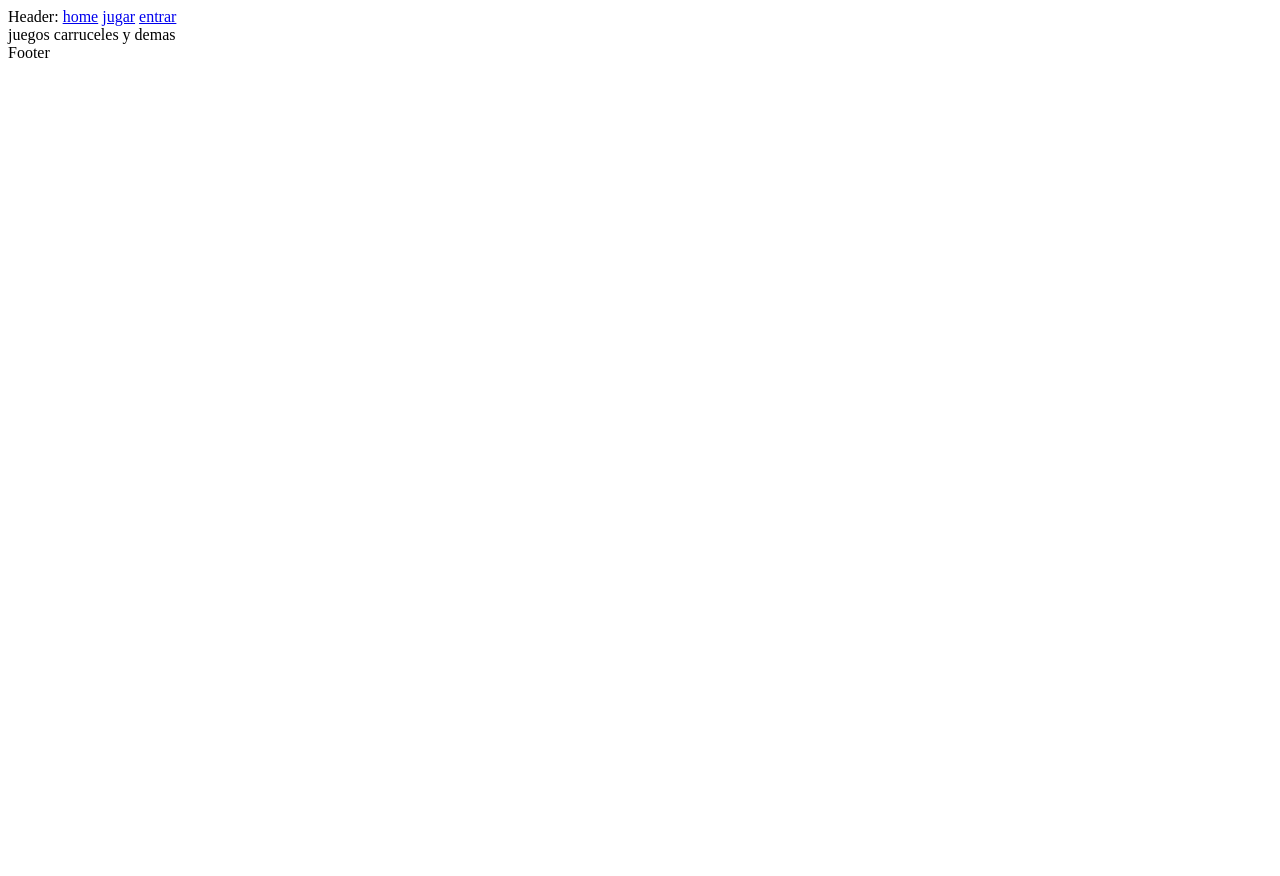
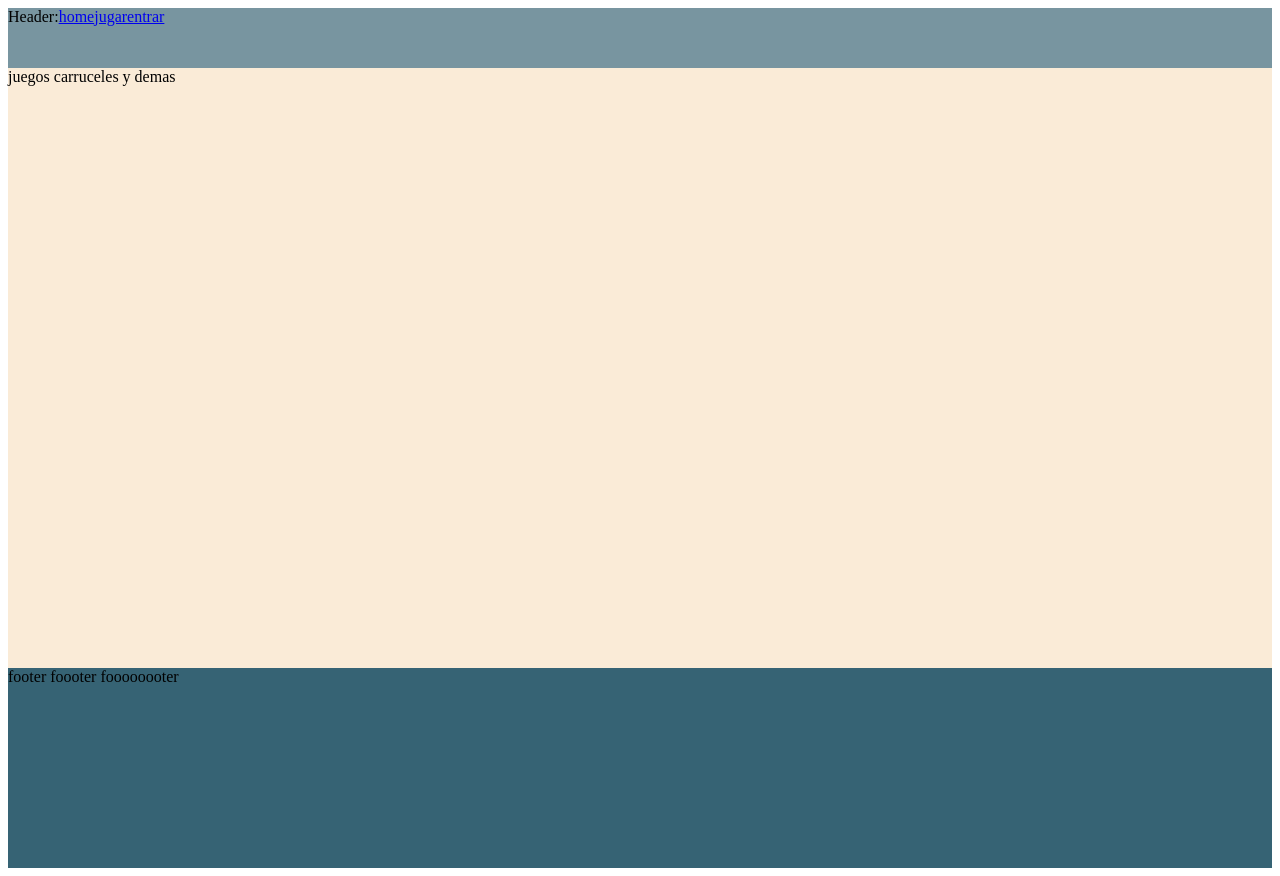
Before and after one commit to braianricci/interfaces, a plain HTML site: page tpe2/index.html in a window 1280 px wide. Before the commit the page ends 800 px from the top, so only its background shows below. Drawn offline with Linux system fonts and the light colour scheme.

Commit message:
nico's house

```diff
--- a/tpe2/css/style.css
+++ b/tpe2/css/style.css
@@ -16,10 +16,33 @@
 }
 
 @keyframes spin {
-    0% { transform: rotate(0deg); }
-    100% { transform: rotate(360deg); }
+    0% {
+        transform: rotate(0deg);
+    }
+
+    100% {
+        transform: rotate(360deg);
+    }
 }
 
 .show-loader {
     display: block;
 }
+
+.header {
+    display: flex;
+    height: 60px;
+    background-color: var(--lightblue);
+}
+
+.content {
+    display: flex;
+    height: 600px;
+    background-color: antiquewhite;
+}
+
+.footer {
+    display: flex;
+    height: 200px;
+    background-color: var(--darkblue);
+}
--- a/tpe2/home.html
+++ b/tpe2/home.html
@@ -1 +1 @@
-<section>juegos carruceles y demas</section>
+<section class="content">juegos carruceles y demas</section>
--- a/tpe2/index.html
+++ b/tpe2/index.html
@@ -10,25 +10,32 @@
 
         <!--╔══════━━━━━━────── • HEADER • ──────━━━━━━══════╗-->
         <header id="header">
-            <div>
+            <nav class="header">
                 Header:
                 <a id="index" class="link" href="home.html">home</a>
                 <a class="link" href="game.html">jugar</a>
                 <a class="link" href="login.html">entrar</a>
-            </div>
+            </nav>
 		</header>
 
         <!--╔══════━━━━━━────── • SIDEBAR • ──────━━━━━━══════╗-->
 		<aside id="sidebar"></aside>
 
         <!--╔══════━━━━━━────── • CONTENT • ──────━━━━━━══════╗-->
-		<main id="content"></main>
+		<main id="content">
+            <div id="banner"></div>
+            <div id="carruceles"></div>
+        </main>
 
         <!--╔══════━━━━━━────── • LOADER • ──────━━━━━━══════╗-->
 		<div id="loader" class="loader"></div>
 
         <!--╔══════━━━━━━────── • FAT FOOTER • ──────━━━━━━══════╗-->
-		<footer id="footer">Footer</footer>
+		<footer id="footer">
+            <div class="footer">
+                footer foooter foooooooter
+            </div>
+        </footer>
 
 	</body>
 	<script src="js/script.js"></script>
```
Also changed, not shown: tpe2/carrucel.html (added, +5 -0 lines), tpe2/game.html (+1 -1 lines), tpe2/login.html (+1 -1 lines).
